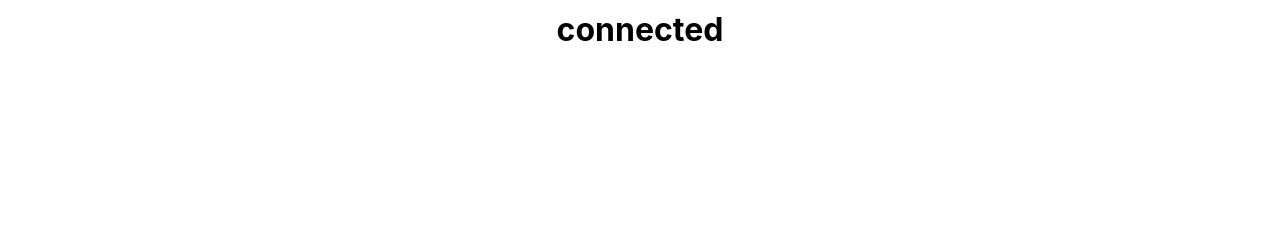
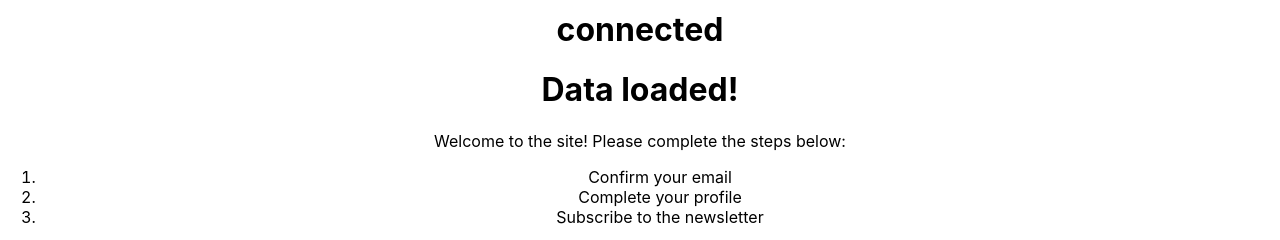
Before and after one commit to sophie-thomson/react-first-build, a React (Create React App) app in the folder my-app/: page / in a window 1280 px wide. Shown: the part 562-802 px from the top of the page. Built offline with nearby package versions, Linux system fonts and the light colour scheme.

Commit message:
Add nested component examples

```diff
--- a/my-app/src/App.js
+++ b/my-app/src/App.js
@@ -10,7 +10,7 @@
 import EventsClass from './components/EventsClass';
 import ConditionalRenderingClass from './components/ConditionalRenderingClass';
 import ConditionalRenderingFunctional from './components/ConditionalRenderingFunctional';
-
+import NestingComponents from './components/NestingComponents';
 
 function App() {
   return (
@@ -25,6 +25,7 @@
       <EventsClass />
       <ConditionalRenderingClass />
       <ConditionalRenderingFunctional connected={true} />
+      <NestingComponents />
     </div>
   );
 }
--- a/my-app/src/components/ConditionalRenderingClass.js
+++ b/my-app/src/components/ConditionalRenderingClass.js
@@ -13,6 +13,7 @@
         return (
         <div>
             <h1>{this.state.isLoaded ? "Data loaded!" : "Loading..."}</h1>
+            {/* Everything in first set of () will be rendered if isLoggedIn = true */}
             {this.state.isLoggedIn ? (
                 <div>
                     <p>Welcome to the site! Please complete the steps below:</p>
@@ -23,6 +24,7 @@
                     </ol>
                 </div>
             ) :
+            // Everything in second set of () will be rendered if isLoggedIn = false
             (<p>Please sign in</p>)}
         </div>
         )
--- /dev/null
+++ b/my-app/src/components/NestingComponents.js
@@ -0,0 +1,23 @@
+import React, { Component } from 'react'
+import UserData from './UserData'
+import UserMessage from './UserMessage'
+
+class NestingComponents extends Component {
+    constructor(props) {
+        super(props)
+        this.state = {
+            isLoaded: true,
+            isLoggedIn: true,
+        }
+    }
+    render() {
+        return (
+            <div>
+                <UserData isLoaded={this.state.isLoaded} />
+                <UserMessage isLoggedIn={this.state.isLoggedIn} />
+            </div>
+        )
+    }
+}
+
+export default NestingComponents
--- /dev/null
+++ b/my-app/src/components/UserData.js
@@ -0,0 +1,12 @@
+// This is a functional component which is rendered in the NestingComponents parent stateful component
+import React from 'react'
+
+function UserData(props) {
+    return (
+        <div>
+            <h1>{props.isLoaded ? 'Data loaded!' : 'Loading ...'}</h1>
+        </div>
+    )
+}
+
+export default UserData
--- /dev/null
+++ b/my-app/src/components/UserMessage.js
@@ -0,0 +1,25 @@
+// This is a functional component which is rendered in the NestingComponents parent stateful component
+import React from 'react'
+
+function UserMessage(props) {
+    return (
+        <div>
+            {
+                props.isLoggedIn ? (
+                    <div>
+                        <p>Welcome to the site! Please complete the steps below:</p>
+                        <ol>
+                            <li>Confirm your email</li>
+                            <li>Complete your profile</li>
+                            <li>Subscribe to the newsletter</li>
+                        </ol>
+                    </div>
+                ) : (
+                    <p>Please sign in</p>
+                )
+            }
+        </div>
+    )
+}
+
+export default UserMessage
```
